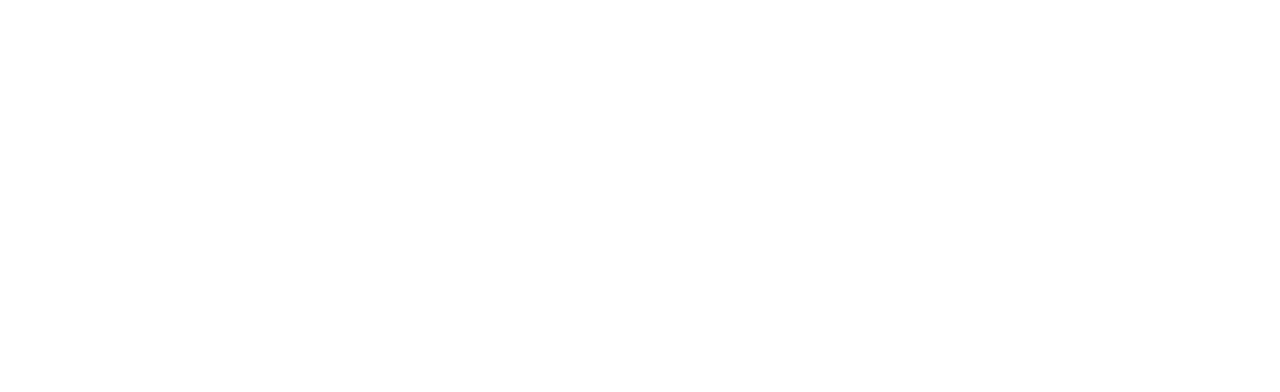
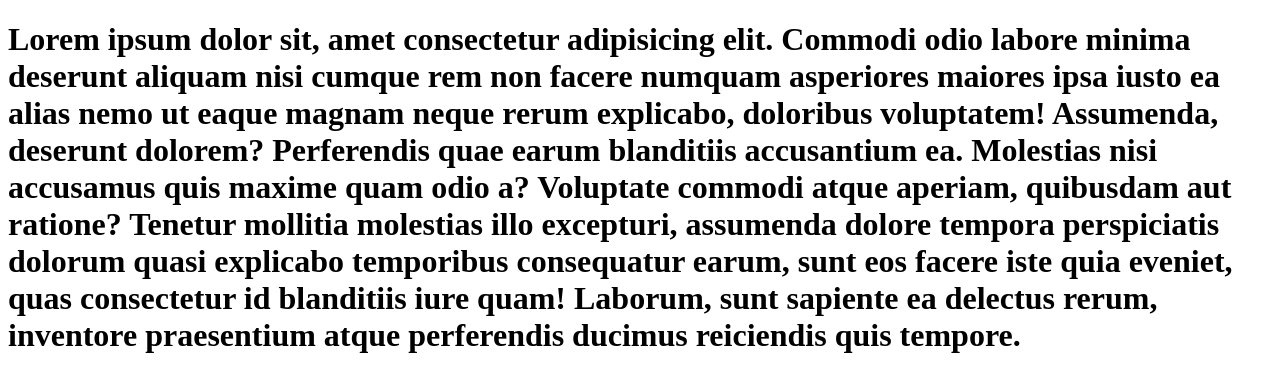
Before and after one commit to GausAlMunirTushar/git-github-practices, a plain HTML site: page index.html in a window 1280 px wide. Drawn offline with Linux system fonts and the light colour scheme.

Commit message:
heading tag added

```diff
--- a/index.html
+++ b/index.html
@@ -7,6 +7,6 @@
     <title>Git</title>
 </head>
 <body>
-
+    <h1>Lorem ipsum dolor sit, amet consectetur adipisicing elit. Commodi odio labore minima deserunt aliquam nisi cumque rem non facere numquam asperiores maiores ipsa iusto ea alias nemo ut eaque magnam neque rerum explicabo, doloribus voluptatem! Assumenda, deserunt dolorem? Perferendis quae earum blanditiis accusantium ea. Molestias nisi accusamus quis maxime quam odio a? Voluptate commodi atque aperiam, quibusdam aut ratione? Tenetur mollitia molestias illo excepturi, assumenda dolore tempora perspiciatis dolorum quasi explicabo temporibus consequatur earum, sunt eos facere iste quia eveniet, quas consectetur id blanditiis iure quam! Laborum, sunt sapiente ea delectus rerum, inventore praesentium atque perferendis ducimus reiciendis quis tempore.</h1>
 </body>
 </html>
```
